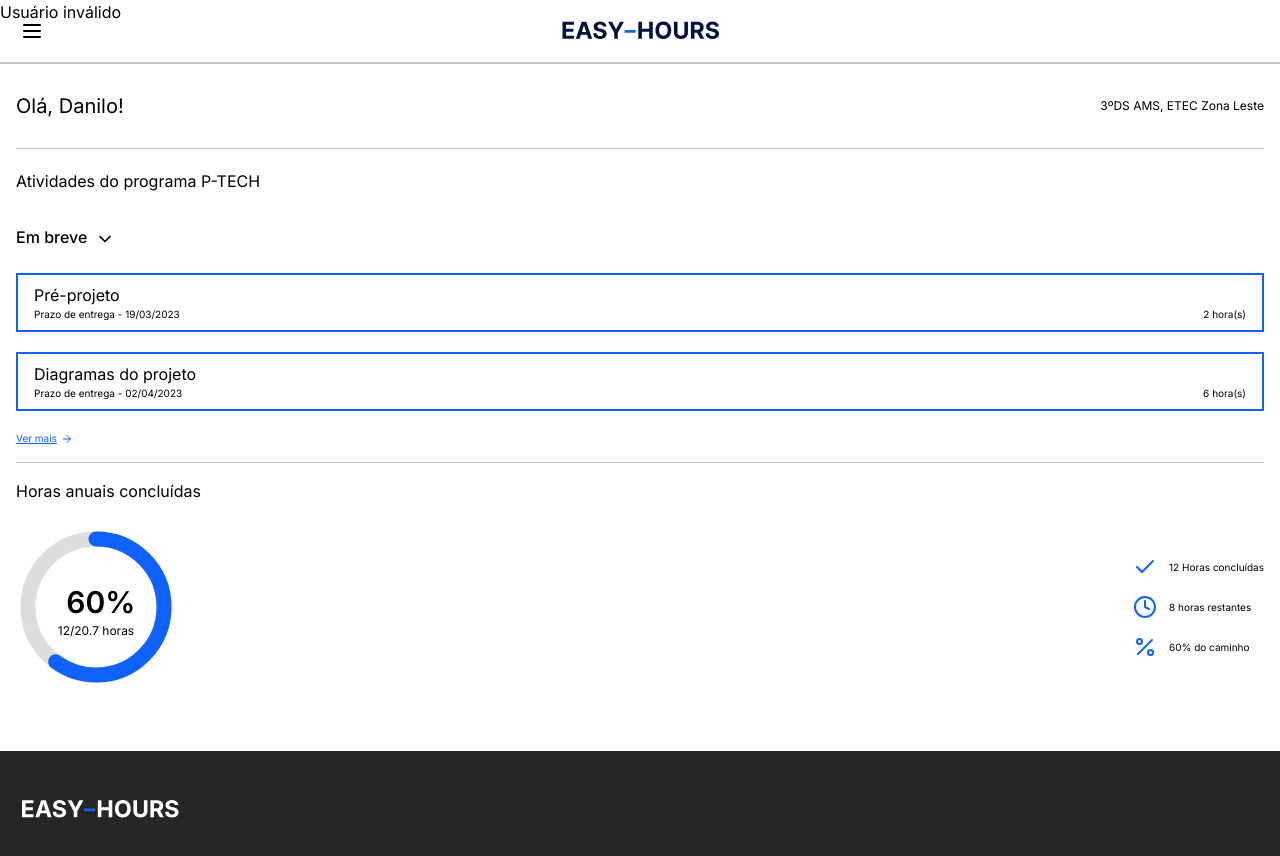
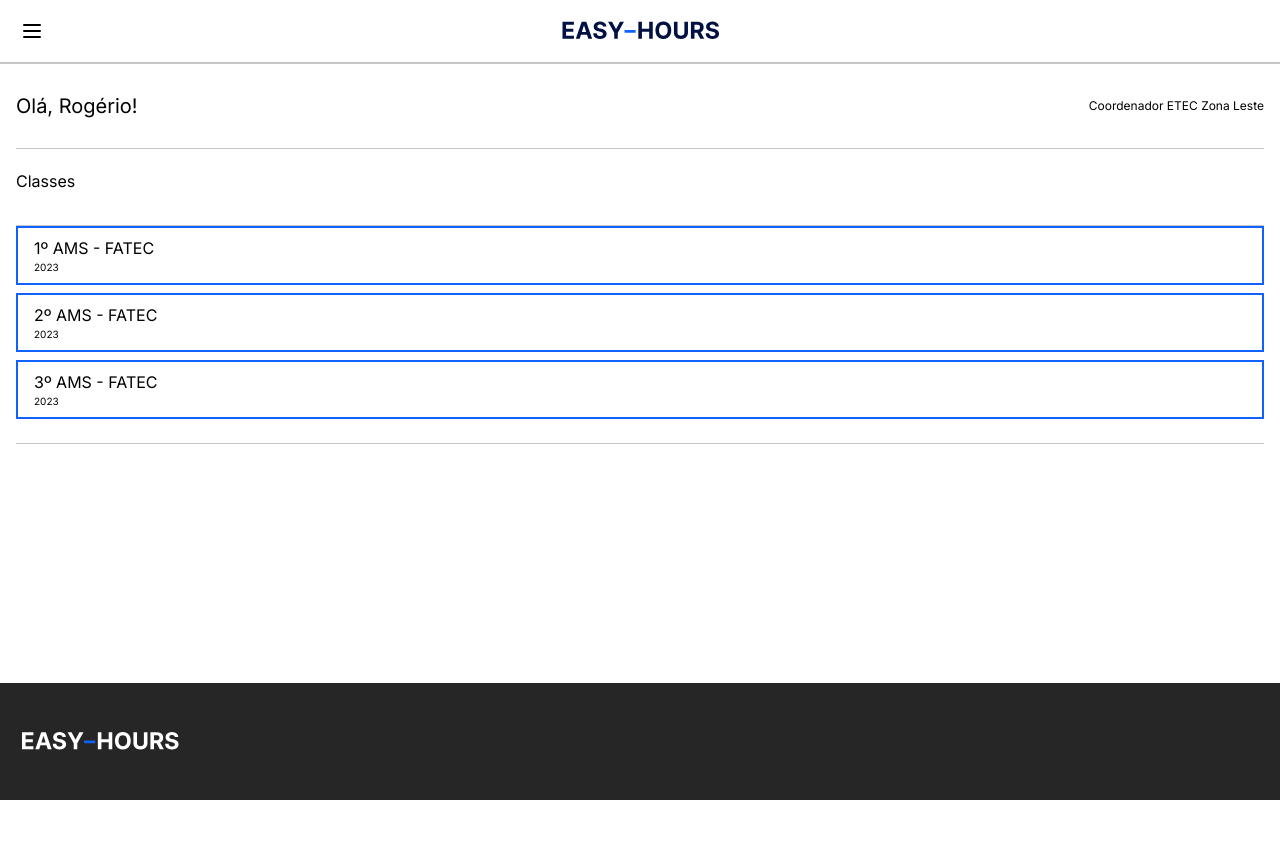
Before and after one commit to gabrielMendes21/tcc-etecZL, a Next.js app in the folder front/: page / in a window 1280 px wide. Shown: the top 856 px of the page. After the commit the page ends 800 px from the top, so only its background shows below. Built offline with nearby package versions, Linux system fonts and the light colour scheme.

Commit message:
add more routes

```diff
--- /dev/null
+++ b/front/src/app/(authenticated)/ETECcoordinator/atividades/page.jsx
@@ -0,0 +1,29 @@
+import Delay from '@/components/LoadDelay'
+import H1 from '@/components/H1'
+import Dropdown from '@/components/Dropdown'
+import Task from '@/components/Task'
+import Link from 'next/link'
+
+export default function Atividades() {
+  return (
+    <main className="px-4 my-16">
+      <Delay>
+        <H1 title="Atividades" />
+
+        {/* Pending activities */}
+        <Dropdown title="Pendentes">
+          <Link href="/ETECcoordinator/atividades/pitch">
+            <Task name="Pitch de apresentação" hours={1} dueDate="19/05/2023" />
+          </Link>
+          <Task name="Cursos DIO" hours={1} dueDate="05/12/2023" />
+        </Dropdown>
+
+        {/* Past Activities */}
+        <Dropdown title="Atividades passadas">
+          <Task name="Pre-projeto" hours={2} dueDate="19/05/2023" />
+          <Task name="Skills Build" hours={30} dueDate="25/06/2023" />
+        </Dropdown>
+      </Delay>
+    </main>
+  )
+}
--- a/front/src/app/(authenticated)/pre-projeto/page.jsx
+++ b/front/src/app/(authenticated)/ETECcoordinator/atividades/pitch/page.jsx
@@ -1,17 +1,22 @@
+import TradLink from '@/components/Link'
+import Delay from '@/components/LoadDelay'
 import { Image } from 'lucide-react'
-import Delay from '@/components/LoadDelay'
 
-export default function Task() {
+export default function Pitch() {
   return (
-    <main>
+    <main className="px-4 my-16">
       <Delay>
         {/* Task info */}
-        <div className="px-4 space-y-10 my-16">
+        <div className=" space-y-10">
           <div className="pt-7">
-            <h1 className="text-center font-medium text-xl">Pré-projeto</h1>
-            <span className="block text-center">19/03/2023</span>
+            <h1 className="text-center font-medium text-xl">
+              Pitch de apresentação
+            </h1>
+            <span className="block text-center">19/05/2023</span>
           </div>
+
           <hr className="border-[#C6C6C6]" />
+
           {/* Task details */}
           <div>
             <h2 className="font-medium">Detalhes da tarefa:</h2>
@@ -22,6 +27,7 @@
               nesciunt quibusdam repudiandae. Assumenda, placeat!
             </p>
           </div>
+
           {/* Attached files */}
           <div>
             <h2 className="font-medium mb-4">Materiais disponíveis:</h2>
@@ -30,6 +36,11 @@
               Arquivo1.png
             </div>
           </div>
+
+          {/* Edit task link */}
+          <TradLink to="/ETECcoordinator/atividades/pitch/editar" size={15}>
+            Editar
+          </TradLink>
         </div>
       </Delay>
     </main>
--- a/front/src/app/(authenticated)/atividades/page.jsx
+++ /dev/null
@@ -1,12 +0,0 @@
-import Delay from '@/components/LoadDelay'
-import PageTitle from '@/components/PageTitle'
-
-export default function Atividades() {
-  return (
-    <main className="px-4 my-16">
-      <Delay>
-        <PageTitle title="Atividades" />
-      </Delay>
-    </main>
-  )
-}
--- a/front/src/app/(authenticated)/layout.jsx
+++ b/front/src/app/(authenticated)/layout.jsx
@@ -2,7 +2,7 @@
 import { Inter } from 'next/font/google'
 import Header from '@/components/Header'
 import Footer from '@/components/Footer'
-import { MenuContextProvider } from '../context/MenuContext'
+import { PageContextProvider } from '../context/PageContext'
 
 const inter = Inter({ subsets: ['latin'] })
 
@@ -16,11 +16,11 @@
   return (
     <html lang="pt-br">
       <body className={`${inter.className} min-h-screen grid`}>
-        <MenuContextProvider>
+        <PageContextProvider>
           <Header hasMenu />
           {children}
           <Footer />
-        </MenuContextProvider>
+        </PageContextProvider>
       </body>
     </html>
   )
--- a/front/src/app/(authenticated)/page.jsx
+++ b/front/src/app/(authenticated)/page.jsx
@@ -1,86 +1,21 @@
 'use client'
 
-import { useState } from 'react'
-import CircleProgress from '@/components/circle/CircleProgress'
-import Task from '@/components/Task'
-import {
-  ChevronDown,
-  ChevronRight,
-  ArrowRight,
-  Check,
-  Clock4,
-  Percent,
-} from 'lucide-react'
-import Link from 'next/link'
-import Delay from '@/components/LoadDelay'
+import ETECCoordinatorHome from '@/components/ETECcoordinator/ETECCoordinatorHome'
+import IBMCoordinatorHome from '@/components/IBMcoordinator/IBMCoordinatorHome'
+import StudentHome from '@/components/student/StudentHome'
+import { useContext } from 'react'
+import { PageContext } from '../context/PageContext'
 
 export default function Home() {
-  // Controlling the dropdown
-  const [isActive, setIsActive] = useState(true)
-  const handleDropDown = () => setIsActive(!isActive)
+  const { userType } = useContext(PageContext)
 
-  return (
-    <main className="px-4 my-16">
-      <Delay>
-        {/* Student info */}
-        <div className="flex justify-between items-center">
-          <h1 className="text-xl py-7">Olá, Danilo!</h1>
-          <span className="text-xs">3ºDS AMS, ETEC Zona Leste</span>
-        </div>
-
-        <hr className="border-[#C6C6C6]" />
-
-        {/* Main activities */}
-        <div>
-          <h2 className="text-base mt-5 mb-8">Atividades do programa P-TECH</h2>
-          <div
-            className="dropdown flex items-end gap-2 mb-6"
-            onClick={handleDropDown}
-          >
-            <h3 className="font-medium">Em breve</h3>
-            {isActive ? <ChevronDown size={20} /> : <ChevronRight size={20} />}
-          </div>
-          <div
-            style={{
-              display: isActive ? 'block' : 'none',
-            }}
-            className="activities space-y-5"
-          >
-            <Task name="Pré-projeto" hours={2} dueDate="19/03/2023" />
-            <Task name="Diagramas do projeto" hours={6} dueDate="02/04/2023" />
-
-            {/* See more button */}
-            <Link
-              href="/atividades"
-              className="text-highlighted text-xxs underline flex items-center gap-1 mt-4"
-            >
-              Ver mais
-              <ArrowRight size={12} />
-            </Link>
-          </div>
-        </div>
-
-        <hr className="border-[#C6C6C6] my-4" />
-
-        {/* Progress info */}
-        <div className="progress-info grid grid-cols-[1fr] items-center gap-y-6">
-          <h2 className="col-span-1/2">Horas anuais concluídas</h2>
-          <CircleProgress percentage={60} />
-          <ul className="space-y-4">
-            <li className="flex items-center gap-3 text-xxs">
-              <Check color="#0F62FE" />
-              12 Horas concluídas
-            </li>
-            <li className="flex items-center gap-3 text-xxs">
-              <Clock4 color="#0F62FE" />8 horas restantes
-            </li>
-            <li className="flex items-center gap-3 text-xxs">
-              <Percent color="#0F62FE" />
-              60% do caminho
-            </li>
-          </ul>
-        </div>
-      </Delay>
-    </main>
+  return userType === 'aluno' ? (
+    <StudentHome />
+  ) : userType === 'coordenador ETEC' ? (
+    <ETECCoordinatorHome />
+  ) : userType === 'coordenador IBM' ? (
+    <IBMCoordinatorHome />
+  ) : (
+    'Usuário inválido'
   )
 }
--- /dev/null
+++ b/front/src/app/(authenticated)/student/atividades/page.jsx
@@ -0,0 +1,44 @@
+import Delay from '@/components/LoadDelay'
+import H1 from '@/components/H1'
+import Dropdown from '@/components/Dropdown'
+import Card from '@/components/Card'
+import Link from 'next/link'
+import Task from '@/components/Task'
+
+export default function Atividades() {
+  return (
+    <main className="px-4 my-16">
+      <Delay>
+        <H1 title="Atividades" />
+
+        {/* Sent Activities */}
+        <Dropdown title="Entregues">
+          <Task name="Pitch de apresentação" hours={1} dueDate="19/05/2023" />
+          <Task name="Cursos DIO" hours={1} dueDate="05/12/2023" />
+        </Dropdown>
+
+        {/* Pending Activities */}
+        <Dropdown title="Pendentes">
+          <Link href="/student/atividades/pre-projeto" className="block mb-5">
+            <Task name="Pre-projeto" hours={2} dueDate="19/05/2023" />
+          </Link>
+          <Task name="Skills Build" hours={30} dueDate="25/06/2023" />
+        </Dropdown>
+
+        {/* Overdue Activities */}
+        <Dropdown title="Não entregues">
+          <Card>
+            <span className="text-base col-span-1/2">
+              Pitch de apresentação
+            </span>
+            <span>19/05/2023</span>
+          </Card>
+          <Card>
+            <span className="text-base col-span-1/2">Cursos DIO</span>
+            <span>05/12/2023</span>
+          </Card>
+        </Dropdown>
+      </Delay>
+    </main>
+  )
+}
--- /dev/null
+++ b/front/src/app/(authenticated)/student/atividades/pre-projeto/page.jsx
@@ -0,0 +1,40 @@
+import { Image } from 'lucide-react'
+import Delay from '@/components/LoadDelay'
+
+export default function Task() {
+  return (
+    <main>
+      <Delay>
+        {/* Task info */}
+        <div className="px-4 space-y-10 my-16">
+          <div className="pt-7">
+            <h1 className="text-center font-medium text-xl">Pré-projeto</h1>
+            <span className="block text-center">19/03/2023</span>
+          </div>
+
+          <hr className="border-[#C6C6C6]" />
+
+          {/* Task details */}
+          <div>
+            <h2 className="font-medium">Detalhes da tarefa:</h2>
+            <p className="p-3 text-justify text-xs leading-relaxed">
+              Lorem ipsum dolor sit amet consectetur adipisicing elit. Facilis
+              iure corporis hic sit voluptate odit consequatur, eaque eum
+              voluptatum, quaerat dolorum veritatis quis exercitationem error
+              nesciunt quibusdam repudiandae. Assumenda, placeat!
+            </p>
+          </div>
+
+          {/* Attached files */}
+          <div>
+            <h2 className="font-medium mb-4">Materiais disponíveis:</h2>
+            <div className="border-2 border-highlighted text-highlighted p-3 flex gap-2 underline">
+              <Image alt="image icon" />
+              Arquivo1.png
+            </div>
+          </div>
+        </div>
+      </Delay>
+    </main>
+  )
+}
--- a/front/src/app/(authenticated)/reclamacoes/page.jsx
+++ b/front/src/app/(authenticated)/student/reclamacoes/page.jsx
@@ -3,7 +3,7 @@
 import Card from '@/components/Card'
 import Dropdown from '@/components/Dropdown'
 import Delay from '@/components/LoadDelay'
-import PageTitle from '@/components/PageTitle'
+import PageTitle from '@/components/H1'
 
 export default function Reclamacoes() {
   return (
--- a/front/src/app/context/MenuContext.jsx
+++ /dev/null
@@ -1,16 +0,0 @@
-'use client'
-
-import { createContext, useState } from 'react'
-
-export const MenuContext = createContext({})
-
-export function MenuContextProvider({ children }) {
-  const [isOpen, setIsOpen] = useState(false)
-  const handleMenu = () => setIsOpen(!isOpen)
-
-  return (
-    <MenuContext.Provider value={{ isOpen, setIsOpen, handleMenu }}>
-      {children}
-    </MenuContext.Provider>
-  )
-}
--- a/front/src/components/PageTitle.jsx
+++ /dev/null
@@ -1,8 +0,0 @@
-export default function PageTitle({ title }) {
-  return (
-    <div>
-      <h1 className="text-xl py-7">{title}</h1>
-      <hr className="border-[#C6C6C6]" />
-    </div>
-  )
-}
```
Also changed, not shown: front/src/app/(authenticated)/ETECcoordinator/atividades/pitch/editar/page.jsx (added, +63 -0 lines).
